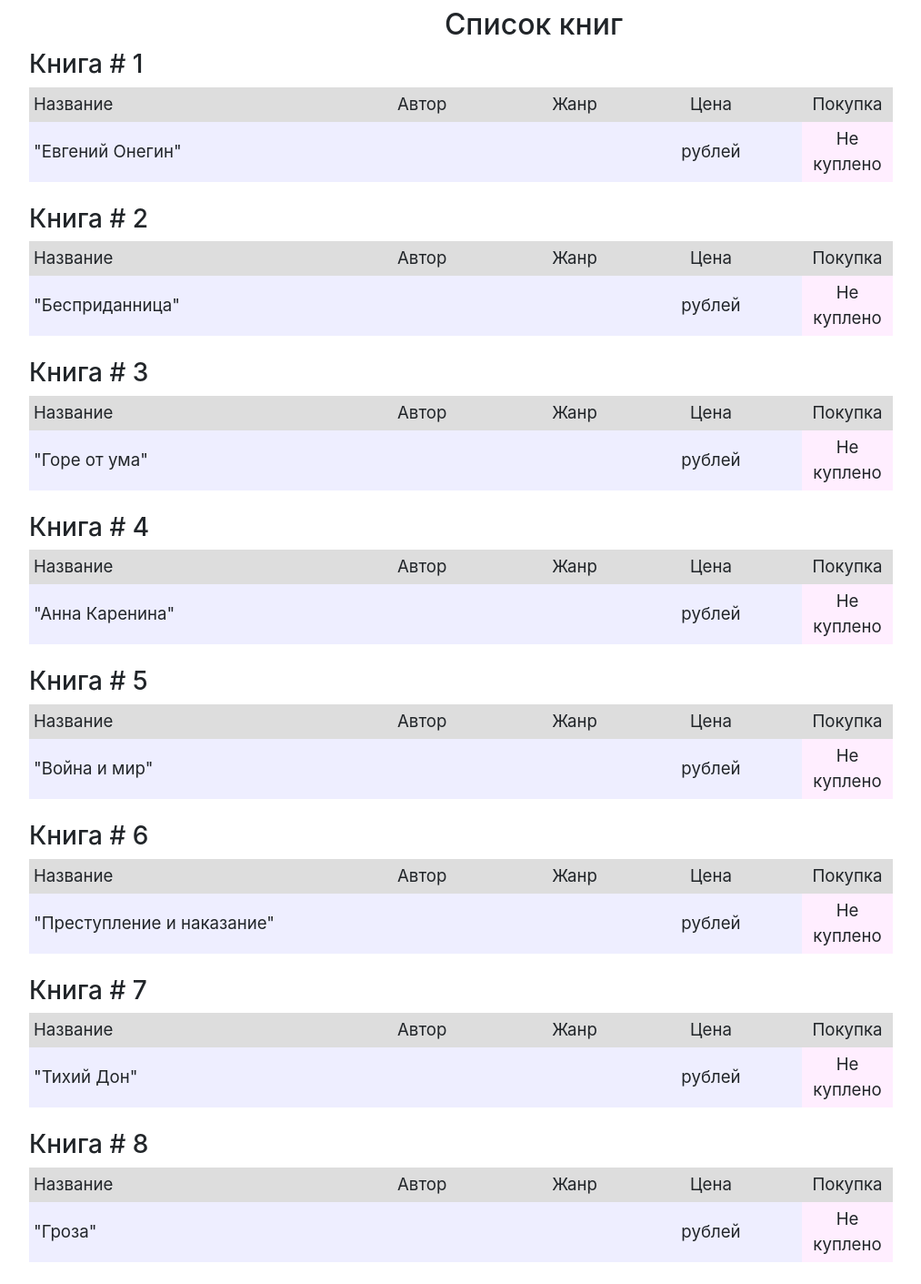
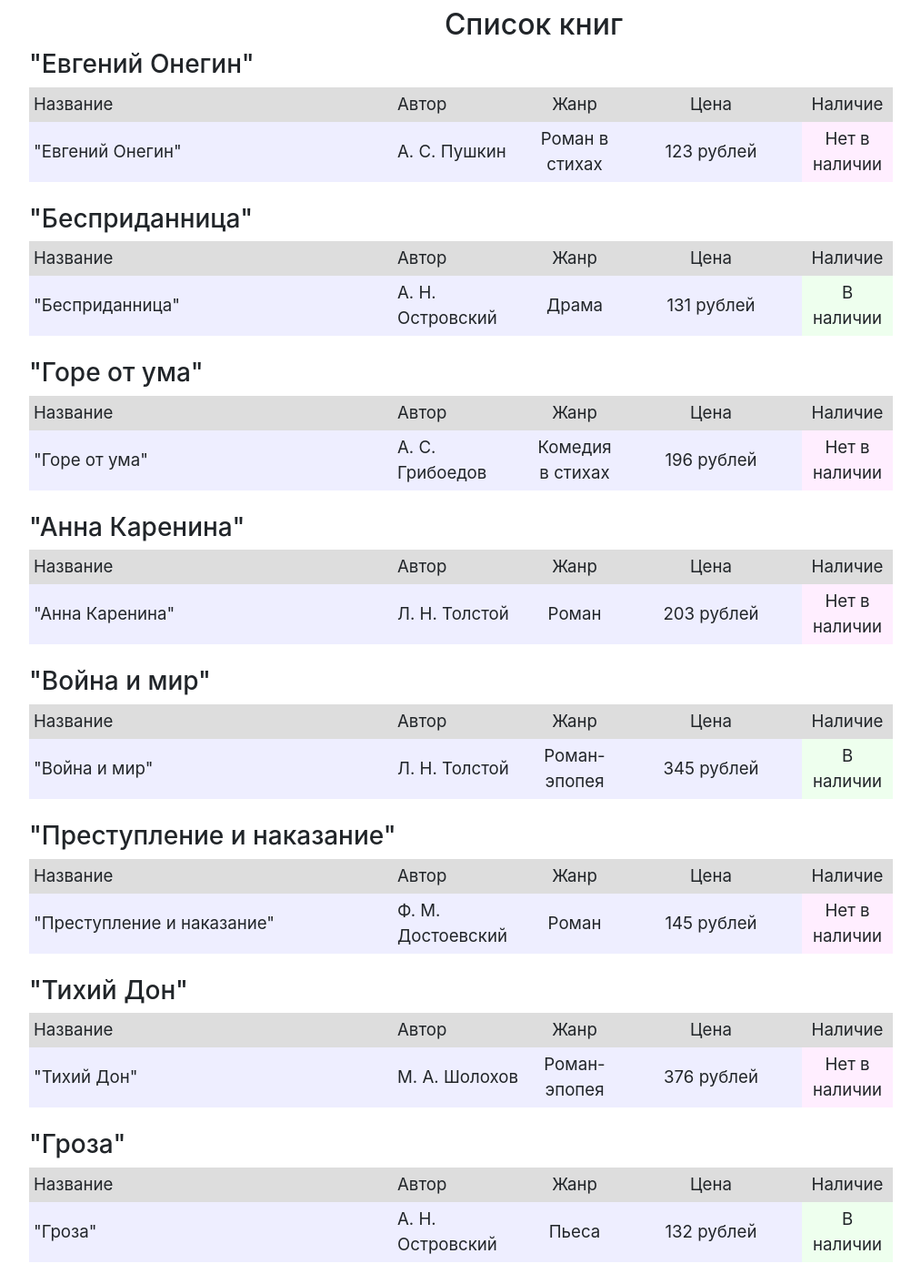
Before and after one commit to Alexa09098/ProjectWEBServer, a Flask app: page / in a window 1280 px wide. Shown: the part 170-1581 px from the top of the page at 91% size, without its empty margins (53-1066 px from the left). Run offline with Flask 2, Linux system fonts and the light colour scheme; data comes from the database, SQL or seed files in the repository; both versions use the stored data as it was after the commit; some libraries are stand-ins or nearby versions.

Commit message:
commit14

```diff
--- a/data/books.py
+++ b/data/books.py
@@ -10,7 +10,7 @@
     id = sqlalchemy.Column(sqlalchemy.Integer, primary_key=True, autoincrement=True)
     name = sqlalchemy.Column(sqlalchemy.String, nullable=True)
     genre = sqlalchemy.Column(sqlalchemy.String, nullable=True)
-    price = sqlalchemy.Column(sqlalchemy.String, nullable=True)
+    price = sqlalchemy.Column(sqlalchemy.Integer, nullable=True)
     end_date = sqlalchemy.Column(sqlalchemy.Integer, default=0)
     bought = sqlalchemy.Column(sqlalchemy.Boolean, default=True)
     author = sqlalchemy.Column(sqlalchemy.String, nullable=True)
--- a/main.py
+++ b/main.py
@@ -88,7 +88,7 @@
             genre=add_form.genre.data,
             price=add_form.price.data,
             end_date=add_form.end_date.data,
-            is_bought=add_form.is_bought.data
+            bought=add_form.bought.data
         )
         db_sess.add(books)
         db_sess.commit()
@@ -110,7 +110,7 @@
             form.author.data = books.author
             form.genre.data = books.genre
             form.price.data = books.price
-            form.is_bought.data = books.is_bought
+            form.bought.data = books.bought
         else:
             abort(404)
     if form.validate_on_submit():
@@ -123,7 +123,7 @@
             books.author = form.author.data
             books.genre = form.genre.data
             books.price = form.price.data
-            books.is_bought = form.is_bought.data
+            books.bought = form.bought.data
             db_sess.commit()
             return redirect('/')
         else:
--- a/templates/addbook.html
+++ b/templates/addbook.html
@@ -51,7 +51,7 @@
     </p>
     {% endfor %}
     </p>
-    <p>{{ form.is_bought() }} {{ form.is_bought.label }}</p>
+    <p>{{ form.bought() }} {{ form.bought.label }}</p>
     <p>{{ form.submit(type="submit", class="btn btn-primary") }}</p>
     {{message}}
 </form>
--- a/templates/index.html
+++ b/templates/index.html
@@ -8,7 +8,7 @@
 <a href="addbook" class="btn btn-secondary">Добавить книгу</a>
 {% endif %}
 {% for book in books %}
-<h3>Книга # {{ book.id }}</h3>
+<h3>{{ book.name }}</h3>
 <div class="table_container">
     <table class="my_table">
         <tr class="my_row">
@@ -16,17 +16,17 @@
             <td class="title" width="150px" bgcolor="#dddddd">Автор</td>
             <td class="title" width="100px" bgcolor="#dddddd" align="center">Жанр</td>
             <td class="title" width="200px" bgcolor="#dddddd" align="center">Цена</td>
-            <td class="title" width="100px" bgcolor="#dddddd" align="center">Покупка</td>
+            <td class="title" width="100px" bgcolor="#dddddd" align="center">Наличие</td>
         </tr>
         <tr class="my_row">
             <td class="ordinary" bgcolor="#eeeeff">{{ book.name }}</td>
-            <td class="ordinary" bgcolor="#eeeeff">{{ name[book.author] }}</td>
-            <td class="ordinary" bgcolor="#eeeeff" align="center">{{ books.genre }}</td>
-            <td class="ordinary" bgcolor="#eeeeff" align="center">{{ books.price }} рублей</td>
-            {% if books.is_bought %}
-            <td class="ordinary" bgcolor="#eeffee" align="center">Куплено</td>
+            <td class="ordinary" bgcolor="#eeeeff">{{ book.author }}</td>
+            <td class="ordinary" bgcolor="#eeeeff" align="center">{{ book.genre }}</td>
+            <td class="ordinary" bgcolor="#eeeeff" align="center">{{ book.price }} рублей</td>
+            {% if book.bought %}
+            <td class="ordinary" bgcolor="#eeffee" align="center">В наличии</td>
             {% else %}
-            <td class="ordinary" bgcolor="#ffeeff" align="center">Не куплено</td>
+            <td class="ordinary" bgcolor="#ffeeff" align="center">Нет в наличии</td>
             {% endif %}
         </tr>
 
```
Also changed, not shown: data/add_book.py (+4 -4 lines), db/mars_explorer.sqlite.
